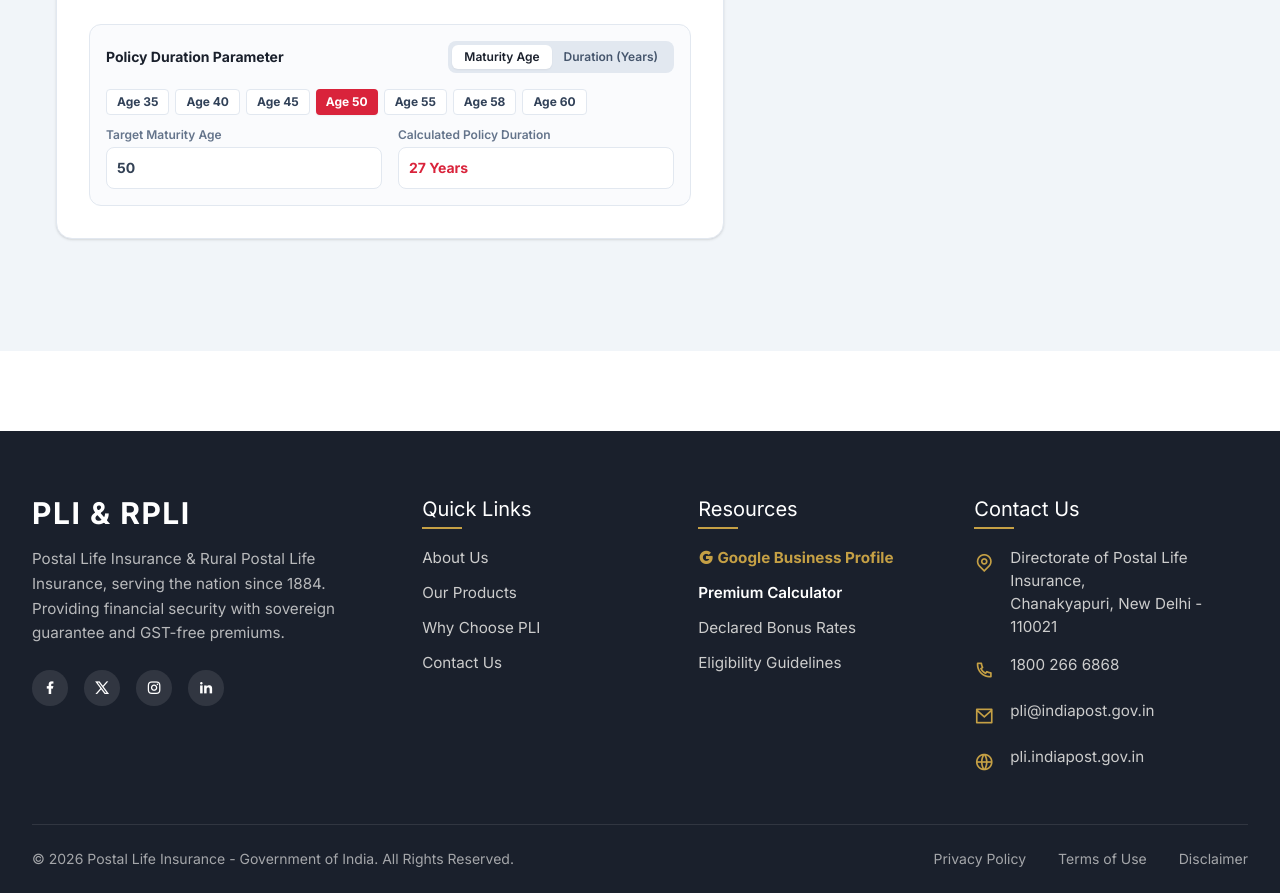
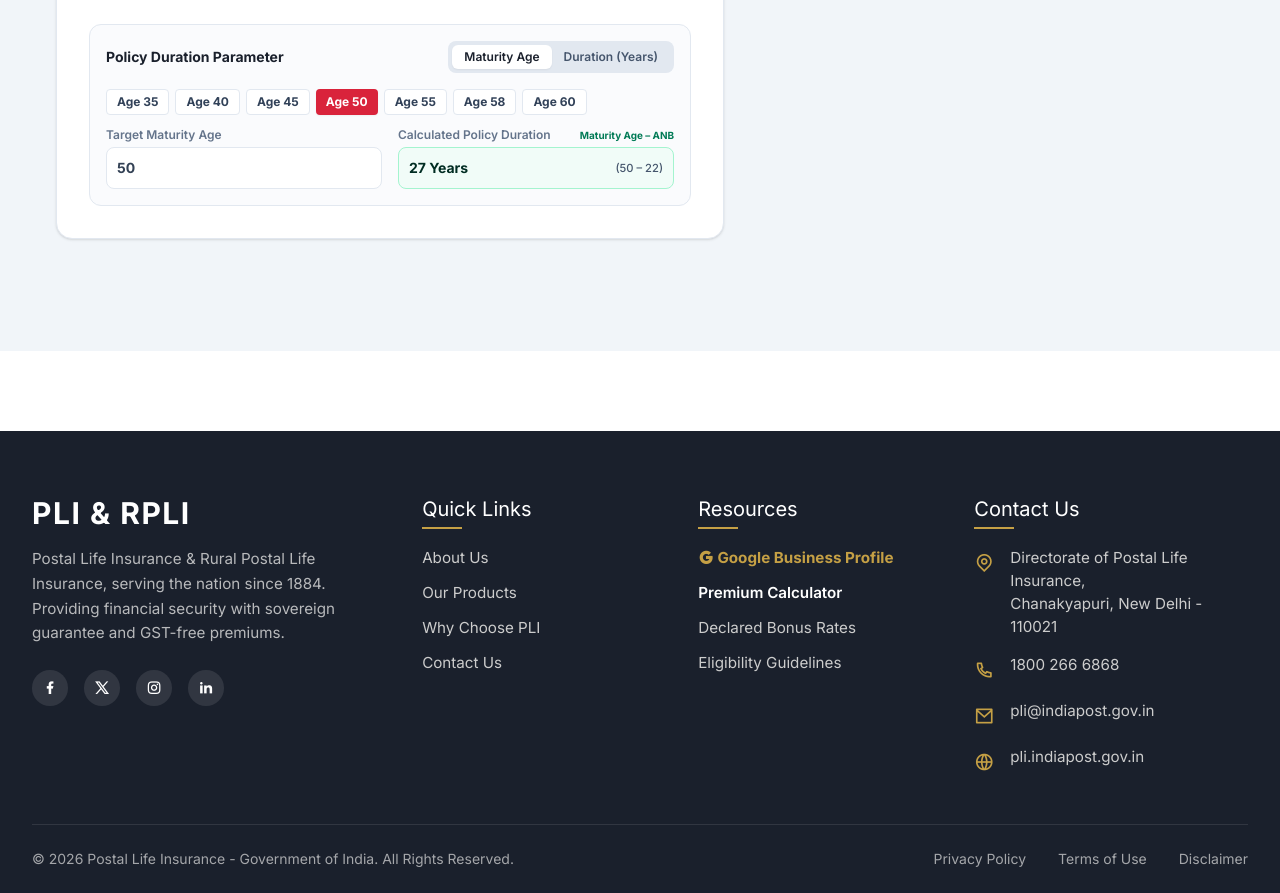
Before and after one commit to prasenjitpriyan/pli, a Next.js app: page /calculator in a window 1280 px wide. Shown: the part 1520-2413 px from the top of the page. Built offline with nearby package versions, Linux system fonts and the light colour scheme.

Commit message:
feat(params): update Policy Duration Parameter to explicitly compute and display Maturity Age minus Age Next Birthday (ANB)

```diff
--- a/src/app/calculator/page.tsx
+++ b/src/app/calculator/page.tsx
@@ -1248,11 +1248,13 @@ Generated via PLI Calculator: ${window.location.origin}/calculator?scheme=${sche
                                     />
                                   </div>
                                   <div>
-                                    <label className="block text-xs font-semibold text-(--text-light) mb-1">
-                                      Calculated Policy Duration
+                                    <label className="flex items-center justify-between text-xs font-semibold text-(--text-light) mb-1">
+                                      <span>Calculated Policy Duration</span>
+                                      <span className="text-[0.62rem] text-emerald-700 font-bold">Maturity Age – ANB</span>
                                     </label>
-                                    <div className="p-2.5 bg-white border border-slate-200 rounded-lg text-sm font-bold text-(--primary-red)">
-                                      {quotationResult.duration} Years
+                                    <div className="p-2.5 bg-emerald-50/60 border border-emerald-200 rounded-lg text-sm font-bold text-emerald-950 flex items-center justify-between">
+                                      <span>{quotationResult.duration} Years</span>
+                                      <span className="text-[0.7rem] text-slate-600 font-medium">({maturityAge} – {computedAge})</span>
                                     </div>
                                   </div>
                                 </div>
@@ -1440,7 +1442,7 @@ Generated via PLI Calculator: ${window.location.origin}/calculator?scheme=${sche
                           </div>
                           <div className="text-[0.68rem] text-slate-600 space-y-0.5">
                             <p><strong>Rate Source:</strong> {(quotationResult as RpliQuoteResult).rateSource}</p>
-                            <p><strong>Entry Age:</strong> {quotationResult.effectiveAge} | <strong>Maturity Age:</strong> {quotationResult.maturityAge} | <strong>Term:</strong> {quotationResult.duration} Years</p>
+                            <p><strong>Entry Age (ANB):</strong> {quotationResult.effectiveAge} Years | <strong>Target Maturity Age:</strong> {quotationResult.maturityAge} Years | <strong>Policy Duration (Term):</strong> {quotationResult.duration} Years ({quotationResult.maturityAge} – {quotationResult.effectiveAge})</p>
                           </div>
                         </div>
 
@@ -1609,8 +1611,8 @@ Generated via PLI Calculator: ${window.location.origin}/calculator?scheme=${sche
                       </div>
 
                       <div className="p-2 bg-slate-50 rounded border border-slate-100">
-                        <span className="font-bold text-slate-900 block font-sans">3. Exact Term:</span>
-                        <code>{quotationResult.maturityAge} - {quotationResult.effectiveAge} = {quotationResult.duration} years</code>
+                        <span className="font-bold text-slate-900 block font-sans">3. Policy Duration Parameter (Term):</span>
+                        <code>Policy Term = Maturity Age ({quotationResult.maturityAge}) – Entry Age ANB ({quotationResult.effectiveAge}) = {quotationResult.duration} Years</code>
                       </div>
 
                       <div className="p-2 bg-slate-50 rounded border border-slate-100">
```
